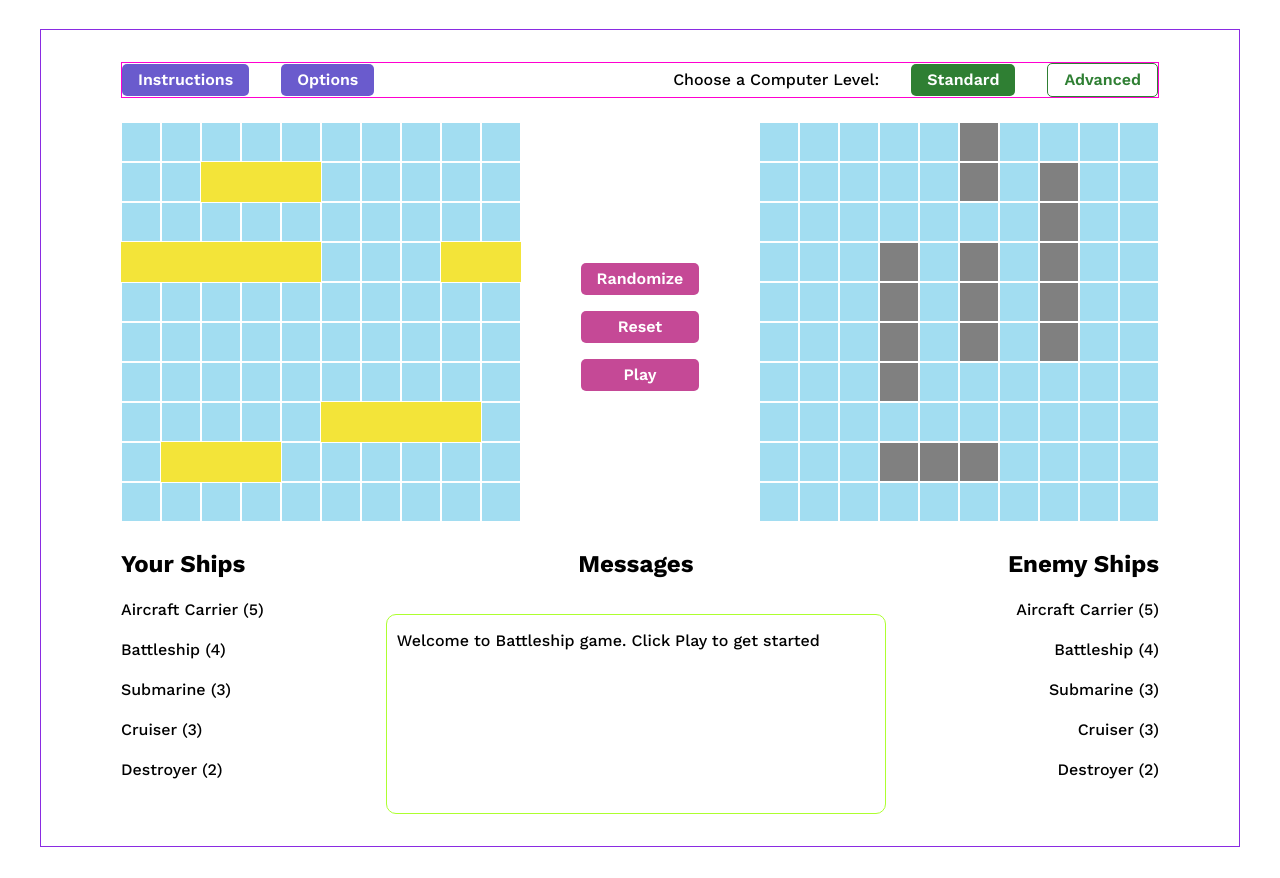
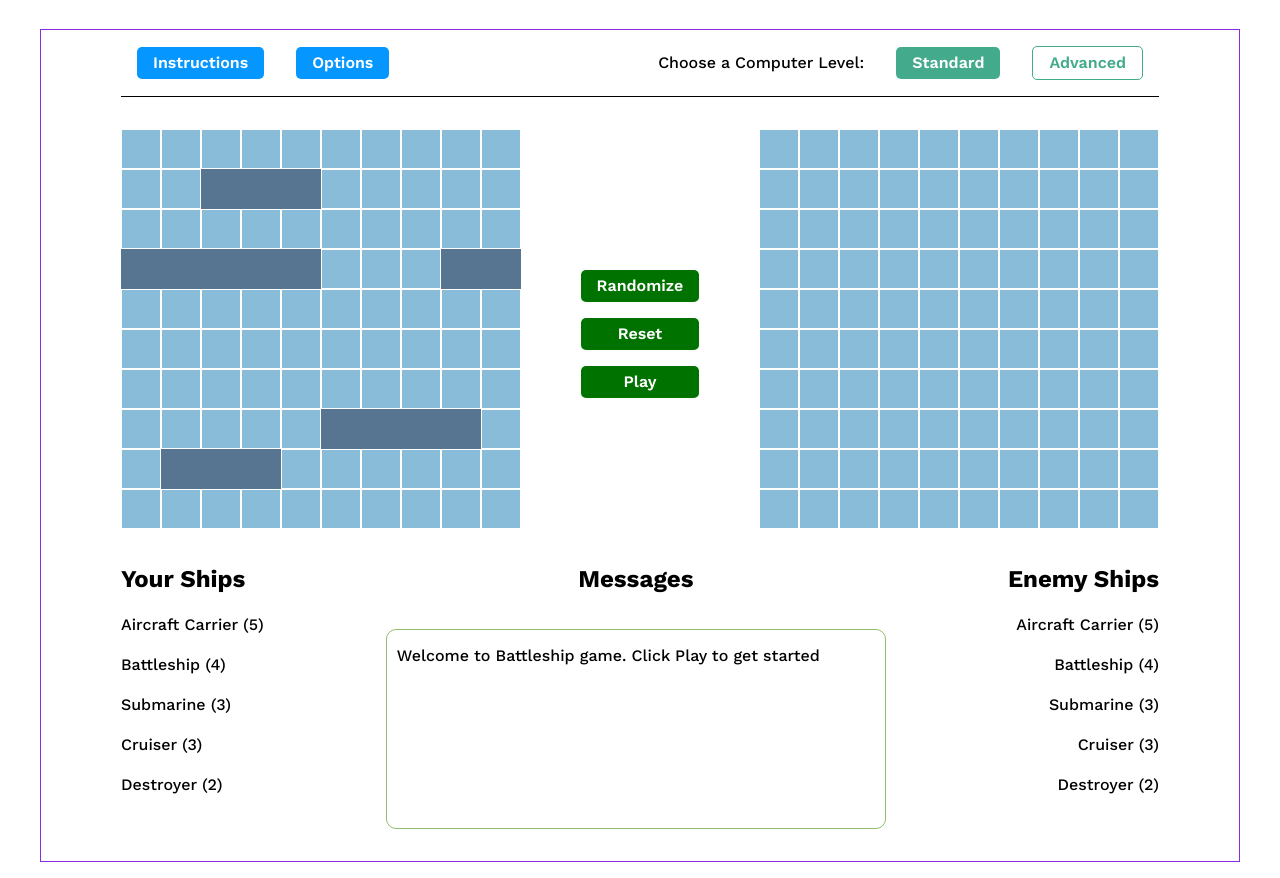
Before and after one commit to py-code314/battleship, a website built with webpack: page src/template.html in a window 1280 px wide. Shown: the part 67-945 px from the top of the page. Built offline with nearby package versions, Linux system fonts and the light colour scheme.

Commit message:
style: Update colors on the game page

```diff
--- a/src/dom-controller.js
+++ b/src/dom-controller.js
@@ -42,9 +42,9 @@ export function renderHumanGameBoard(container, board) {
 
       // Color ship hit & empty square hit
       if (cell.isHit && cell.ship) {
-        square.style.backgroundColor = 'red'
+        square.style.backgroundColor = '#F94144'
       } else if (cell.isHit && !cell.ship) {
-        square.style.backgroundColor = 'orange'
+        square.style.backgroundColor = '#F8961E'
       }
 
       container.appendChild(square)
@@ -68,15 +68,15 @@ export function renderComputerGameBoard(container, board) {
       square.dataset.column = columnIndex
 
       // Color ship
-      if (cell.ship) {
-        square.style.backgroundColor = 'gray'
-      }
+      // if (cell.ship) {
+      //   square.style.backgroundColor = '#577590'
+      // }
 
       // Color ship hit & empty square hit
       if (cell.isHit && cell.ship) {
-        square.style.backgroundColor = 'red'
+        square.style.backgroundColor = '#F94144'
       } else if (cell.isHit && !cell.ship) {
-        square.style.backgroundColor = 'orange'
+        square.style.backgroundColor = '#F8961E'
       }
 
       container.appendChild(square)
@@ -198,7 +198,7 @@ export function displayStartGameMessage() {
 
 export function animateMessages() {
   setTimeout(() => {
-    messages.style.backgroundColor = '#fceb87ff'
+    messages.style.backgroundColor = '#f6ca64ff'
     messages.style.transition = 'background-color 0.3s ease'
   }, 500)
   setTimeout(() => {
--- a/src/styles.css
+++ b/src/styles.css
@@ -59,9 +59,25 @@
   --clr-light-blue: hsl(195, 73%, 79%);
   --clr-blue: hsl(216, 88%, 65%);
   --clr-slate-blue: hsl(248, 53%, 58%);
-  --clr-green: hsl(123, 46%, 34%);
+  --clr-green: hsl(123, 88%, 24%);
   --clr-pink: hsl(323, 52%, 53%);
   --clr-yellow: hsl(55, 89%, 59%);
+
+  --clr-caribbean-sea: hsl(201, 51%, 69%);
+  --clr-moss-green: hsl(84, 29%, 43%);
+  --clr-golden-rod: hsl(39, 92%, 57%);
+  --clr-mineral-orange: #f26418;
+  --clr-copenhagen-blue: hsl(205, 100%, 51%);
+  --clr-henna: #8F2D56;
+  --clr-cerulean-blue: #577590;
+  --clr-aquamarine: #43AA8B;
+  --clr-yellow-ochre: #F9C74F;
+  --clr-true-green: #90BE6D;
+  --clr-cool-grey: #22333B;
+  --clr-permanent-red: #db3b32;
+  --clr-sepia: #3A5A40;
+  --clr-prussian-green: #007200;
+  --clr-mulberry: #7B2CBF;
 
   /* Utilities */
   --radius-1: 0.3125rem; /* 5px */
@@ -163,9 +179,9 @@ body {
 .main {
   display: flex;
   flex-direction: column;
-  gap: var(--space-700);
+  gap: var(--space-900);
   /* padding: var(--space-900) 0; */
-  padding: var(--space-900) var(--space-2100);
+  padding: 0  var(--space-2100) var(--space-900);
   border: 1px solid blueviolet;
   width: 1200px;
   /* max-width: 1200px; */
@@ -176,7 +192,9 @@ body {
   display: flex;
   justify-content: space-between;
   gap: var(--space-900);
-  border: 1px solid rgb(255, 0, 208);
+  /* border: 1px solid rgb(255, 0, 208); */
+  padding: var(--space-400);
+  border-block-end: 1px solid black;
 }
 
 .intro,
@@ -199,17 +217,17 @@ body {
 }
 
 .intro__btn {
-  background-color: var(--clr-slate-blue);
+  background-color: var(--clr-copenhagen-blue);
 }
 
 .computer-btn {
-  color: var(--clr-green);
-  border: 1px solid var(--clr-green);
+  color: var(--clr-aquamarine);
+  border: 1px solid var(--clr-aquamarine);
   background-color: var(--clr-white);
 }
 
 .green {
-  background-color: var(--clr-green);
+  background-color: var(--clr-aquamarine);
   color: var(--clr-white);
   border: none;
 }
@@ -224,7 +242,8 @@ body {
   height: var(--size-game-board);
   display: flex;
   flex-wrap: wrap;
-  background-color: var(--clr-light-blue);
+  /* background-color: var(--clr-copenhagen-blue); */
+  background-color: var(--clr-caribbean-sea);
 }
 
 .cell {
@@ -233,7 +252,7 @@ body {
 }
 
 .ship {
-  background-color: var(--clr-yellow);
+  background-color: var(--clr-cerulean-blue);
   cursor: move;
 }
 
@@ -258,7 +277,8 @@ body {
   display: flex;
   justify-content: center;
   align-items: end;
-  color: var(--clr-green);
+  color: var(--clr-mulberry);
+  font-size: var(--fs-600);
   font-weight: var(--fw-semibold);
 }
 
@@ -271,7 +291,8 @@ body {
 }
 
 .game__btn {
-  background-color: var(--clr-pink);
+  background-color: var(--clr-prussian-green);
+  /* background-color: var(--clr-mulberry); */
 }
 
 .game-data {
@@ -306,7 +327,7 @@ body {
 }
 
 .messages__container {
-  border: 1px solid greenyellow;
+  border: 1px solid var(--clr-true-green);
   width: var(--width-messages);
   height: var(--height-messages);
   border-radius: var(--radius-2);
```
